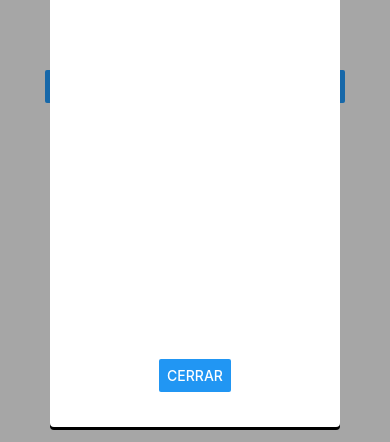
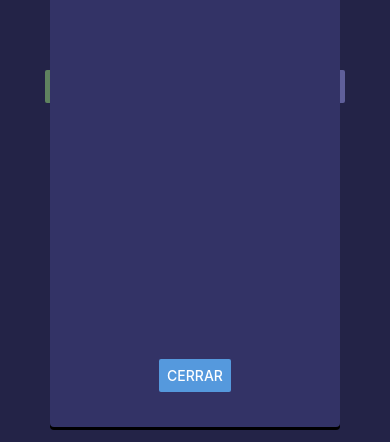
Before and after one commit to carandev/app-maps, a React Native app: screen / in a window 390 px wide. Both pictures are taken after a click on the button "LIST". Shown: the part 336-778 px from the top of the page. Built offline with nearby package versions, Linux system fonts and the light colour scheme.

Commit message:
Refacto: App

```diff
--- a/App.js
+++ b/App.js
@@ -1,7 +1,8 @@
 import React, { useState } from 'react'
-import { StyleSheet, View, Button, Dimensions } from 'react-native'
+import { View } from 'react-native'
 
-import { MyMap, InputPointName, MyModal, Panel, List } from './src/components'
+import Home from './src/screen/Home'
+import appStyle from './src/styles/appStyle'
 
 export default function App () {
   const [points, setPoints] = useState([])
@@ -46,36 +47,19 @@
   }
 
   return (
-    <View style={styles.container}>
-      <MyMap handleLongPress={handleLongPress} points={points} pointsFilter={pointsFilter} />
-      <Panel textLeft="List" togglePointsFilter={togglePointsFilter} onPressLeft={handleList} />
-      <MyModal visibility={visibility}>
-        {visibilityFilter === 'new_points'
-          ? <View style={styles.form}>
-              <InputPointName
-                placeholder="Nombre del punto"
-                title="Nombre"
-                onChangeText={handleChangeText}
-              />
-              <Button title="Aceptar" onPress={handleSubmit} />
-          </View>
-
-          : <List closeModal={handleCloseModal} points={points} />
-            }
-      </MyModal>
+    <View style={appStyle.container}>
+        <Home
+          handleChangeText={handleChangeText}
+          handleCloseModal={handleCloseModal}
+          handleList={handleList}
+          handleLongPress={handleLongPress}
+          handleSubmit={handleSubmit}
+          points={points}
+          pointsFilter={pointsFilter}
+          togglePointsFilter={togglePointsFilter}
+          visibility={visibility}
+          visibilityFilter={visibilityFilter}
+        />
     </View>
   )
 }
-
-const styles = StyleSheet.create({
-  form: {
-    padding: 15,
-    minWidth: Dimensions.get('window').width - 100
-  },
-  container: {
-    flex: 1,
-    backgroundColor: '#fff',
-    alignItems: 'center',
-    justifyContent: 'center'
-  }
-})
--- a/src/components/InputPointName.jsx
+++ b/src/components/InputPointName.jsx
@@ -1,24 +1,13 @@
-import { StyleSheet, Text, TextInput, View } from 'react-native'
+import { Text, TextInput, View } from 'react-native'
 import React from 'react'
+
+import inputStyle from '../styles/inputStyle'
 
 export const InputPointName = ({ title, ...props }) => {
   return (
-    <View style={styles.wrapper}>
-      <Text style={styles.label}>{title}</Text>
-      <TextInput style={styles.input} {...props} />
+    <View style={inputStyle.wrapper}>
+      <Text style={inputStyle.label}>{title}</Text>
+      <TextInput style={inputStyle.input} {...props} />
     </View>
   )
 }
-
-const styles = StyleSheet.create({
-  wrapper: {
-    height: 40,
-    marginBottom: 50
-  },
-  input: {
-    margin: 5,
-    padding: 5,
-    borderWidth: 1,
-    borderColor: '#ccc'
-  }
-})
--- a/src/components/List.jsx
+++ b/src/components/List.jsx
@@ -1,42 +1,26 @@
 import {
   Button,
-  Dimensions,
   FlatList,
-  StyleSheet,
   Text,
   View
 } from 'react-native'
 import React from 'react'
 
+import listStyle from '../styles/ListStyle'
+
 export const List = ({ points, closeModal }) => {
   return (
     <>
-      <View style={styles.list}>
+      <View style={listStyle.list}>
         <FlatList
           data={points.map((point) => point.name)}
           keyExtractor={(item) => item}
-          renderItem={({ item }) => <Text style={styles.item}>{item}</Text>}
+          renderItem={({ item }) => <Text style={listStyle.item}>{item}</Text>}
         />
       </View>
-      <View style={styles.button}>
-        <Button title="Cerrar" onPress={closeModal} />
+      <View style={listStyle.button}>
+        <Button color="#59d" title="Cerrar" onPress={closeModal} />
       </View>
     </>
   )
 }
-
-const styles = StyleSheet.create({
-  button: {
-    paddingBottom: 15
-  },
-  list: {
-    height: Dimensions.get('window').height - 250
-  },
-  item: {
-    borderBottomWidth: 1,
-    borderColor: '#ccc',
-    height: 50,
-    justifyContent: 'center',
-    padding: 15
-  }
-})
--- a/src/components/MyMap.jsx
+++ b/src/components/MyMap.jsx
@@ -1,15 +1,20 @@
-import { Dimensions, StyleSheet } from 'react-native'
 import MapView, { Marker } from 'react-native-maps'
 import React from 'react'
 
+import mapStyle from '../styles/mapStyle'
+
 export const MyMap = ({ handleLongPress, points, pointsFilter }) => {
+  const colors = ['red', 'tomato', 'orange', 'yellow', 'gold', 'wheat', 'tan', 'linen', 'green', 'blue', 'aqua', 'violet', 'indigo']
+  const randomNumber = Math.floor(Math.random() * colors.length)
+
   return (
-    <MapView style={styles.map} onLongPress={handleLongPress} >
+    <MapView style={mapStyle.map} onLongPress={handleLongPress} >
       {
         pointsFilter && points.map(point =>
           <Marker
             key={point.name}
             coordinate={point.coordinate}
+            pinColor={colors[randomNumber]}
             title={point.name}
           />
         )
@@ -17,10 +22,3 @@
     </MapView>
   )
 }
-
-const styles = StyleSheet.create({
-  map: {
-    width: Dimensions.get('window').width,
-    height: Dimensions.get('window').height
-  }
-})
--- a/src/components/MyModal.jsx
+++ b/src/components/MyModal.jsx
@@ -1,35 +1,14 @@
-import { StyleSheet, Modal, View, Dimensions } from 'react-native'
+import { Modal, View } from 'react-native'
 import React from 'react'
+
+import modalStyle from '../styles/modalStyle'
 
 export const MyModal = ({ children, visibility }) => {
   return (
     <Modal animationType="slide" transparent={true} visible={visibility}>
-      <View style={styles.center}>
-        <View style={styles.modalView}>{children}</View>
+      <View style={modalStyle.center}>
+        <View style={modalStyle.modalView}>{children}</View>
       </View>
     </Modal>
   )
 }
-
-const styles = StyleSheet.create({
-  center: {
-    flex: 1,
-    justifyContent: 'center',
-    alignItems: 'center',
-    backgroundColor: 'rgba(0, 0, 0, 0.3)'
-  },
-  modalView: {
-    minWidth: Dimensions.get('window').width - 100,
-    minHeight: 200,
-    justifyContent: 'center',
-    alignItems: 'center',
-    backgroundColor: '#fff',
-    borderRadius: 4,
-    padding: 20,
-    shadowColor: '#000',
-    shadowOffset: {
-      width: 0,
-      height: 3
-    }
-  }
-})
--- a/src/components/Panel.jsx
+++ b/src/components/Panel.jsx
@@ -1,22 +1,13 @@
-import { Button, Dimensions, StyleSheet, View } from 'react-native'
+import { Button, View } from 'react-native'
 import React from 'react'
+
+import panelStyle from '../styles/panelStyle'
 
 export const Panel = ({ onPressLeft, textLeft, togglePointsFilter }) => {
   return (
-    <View style={styles.panel}>
-      <Button title={textLeft} onPress={onPressLeft} />
-      <Button title="Mostrar / Ocultar" onPress={togglePointsFilter} />
+    <View style={panelStyle.panel}>
+      <Button color="#8b8" title={textLeft} onPress={onPressLeft} />
+      <Button color="#88d" title="Mostrar / Ocultar" onPress={togglePointsFilter} />
     </View>
   )
 }
-
-const styles = StyleSheet.create({
-  panel: {
-    flex: 1,
-    flexDirection: 'row',
-    backgroundColor: '#eee',
-    justifyContent: 'space-around',
-    alignItems: 'center',
-    width: Dimensions.get('window').width
-  }
-})
--- /dev/null
+++ b/src/screen/Home.jsx
@@ -0,0 +1,41 @@
+import React from 'react'
+import { View, Button } from 'react-native'
+
+import appStyle from '../styles/appStyle'
+import { MyMap, InputPointName, MyModal, Panel, List } from '../components'
+
+const Home = ({
+  handleChangeText,
+  handleCloseModal,
+  handleList,
+  handleLongPress,
+  handleSubmit,
+  points,
+  pointsFilter,
+  togglePointsFilter,
+  visibility,
+  visibilityFilter
+}) => {
+  return (
+    <>
+        <MyMap handleLongPress={handleLongPress} points={points} pointsFilter={pointsFilter} />
+        <Panel textLeft="List" togglePointsFilter={togglePointsFilter} onPressLeft={handleList} />
+        <MyModal visibility={visibility}>
+            {visibilityFilter === 'new_points'
+              ? <View style={appStyle.form}>
+                <InputPointName
+                    placeholder="Nombre del punto"
+                    title="Nombre"
+                    onChangeText={handleChangeText}
+                />
+                <Button color="#47d" title="Aceptar" onPress={handleSubmit} />
+            </View>
+
+              : <List closeModal={handleCloseModal} points={points} />
+                }
+        </MyModal>
+    </>
+  )
+}
+
+export default Home
```
Also changed, not shown: src/components/index.js (line endings or trailing spaces).
